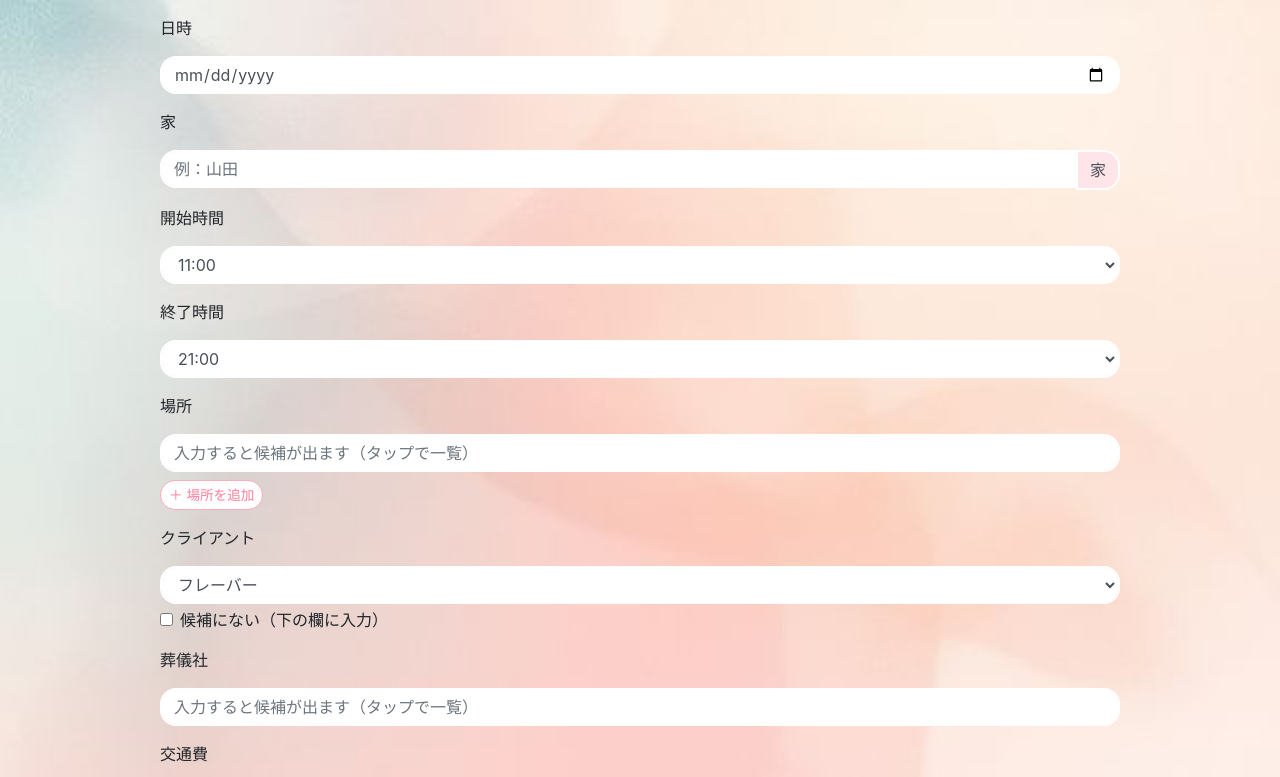
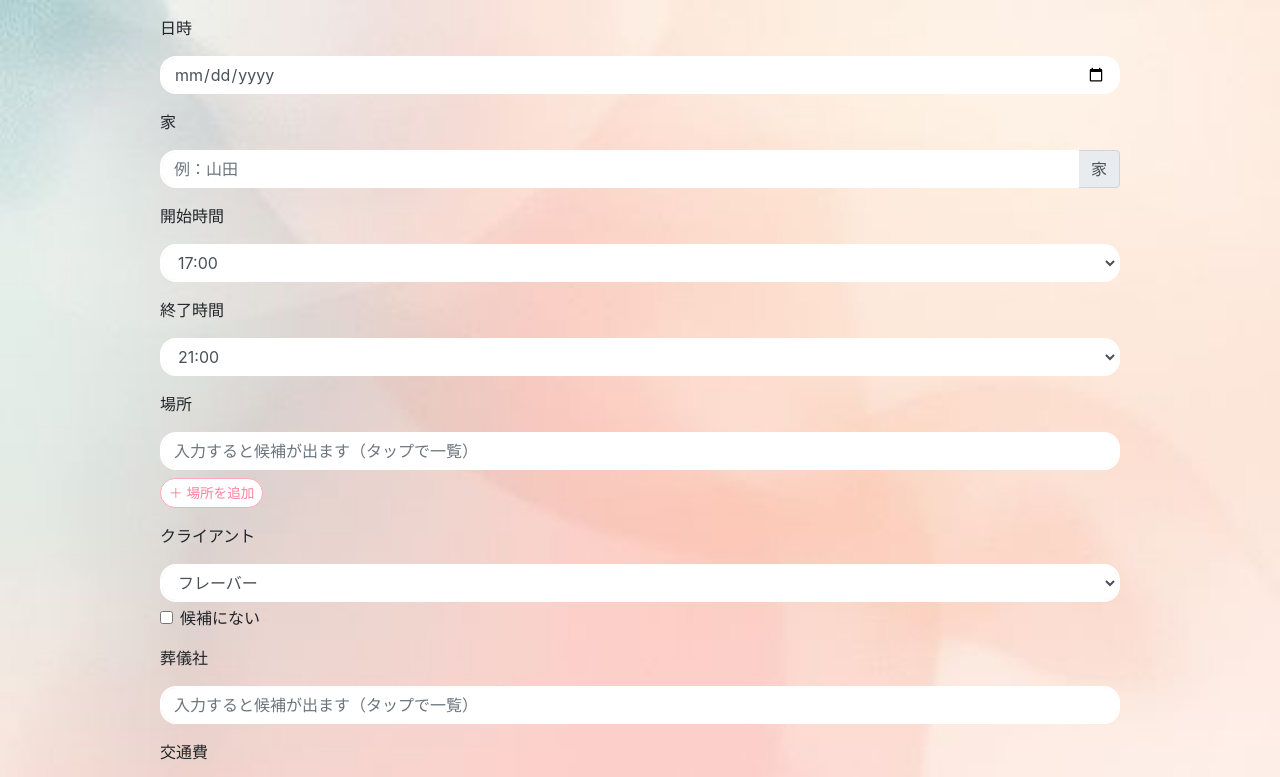
Before and after one commit to tsunaton/liffformapp, a plain HTML site: page index.html in a window 1280 px wide. Shown: the top 777 px of the page. Drawn offline with nearby package versions, Linux system fonts and the light colour scheme; a script that the page names is missing.

Commit message:
見た目調整

```diff
--- a/index.html
+++ b/index.html
@@ -61,11 +61,7 @@
         .input-group > .form-control {
             border-radius: 1rem 0 0 1rem;
         }
-        .input-group-append .input-group-text {
-            border: 2px solid #ffffff;
-            border-radius: 0 1rem 1rem 0;
-            background-color: #ffe4ea;
-        }
+
         /* ▼ 「場所を追加」などの小さいボタン */
         .btn-sub {
             color: #ff7f9c;
@@ -112,7 +108,7 @@
                     <option value="10:15">10:15</option>
                     <option value="10:30">10:30</option>
                     <option value="10:45">10:45</option>
-                    <option value="11:00" selected>11:00</option>
+                    <option value="11:00">11:00</option>
                     <option value="11:15">11:15</option>
                     <option value="11:30">11:30</option>
                     <option value="11:45">11:45</option>
@@ -136,7 +132,7 @@
                     <option value="16:15">16:15</option>
                     <option value="16:30">16:30</option>
                     <option value="16:45">16:45</option>
-                    <option value="17:00">17:00</option>
+                    <option value="17:00" selected>17:00</option>
                     <option value="17:15">17:15</option>
                     <option value="17:30">17:30</option>
                     <option value="17:45">17:45</option>
@@ -266,7 +262,7 @@
             </div>
             <div class="form-check mt-1">
               <input type="checkbox" class="form-check-input" id="clientUnknown">
-              <label class="form-check-label" for="clientUnknown">候補にない（下の欄に入力）</label>
+              <label class="form-check-label" for="clientUnknown">候補にない</label>
             </div>
             <!-- ▼ 「候補にない」にチェックしたときだけ表示 -->
             <div id="clientOtherArea" style="display:none;">
```
